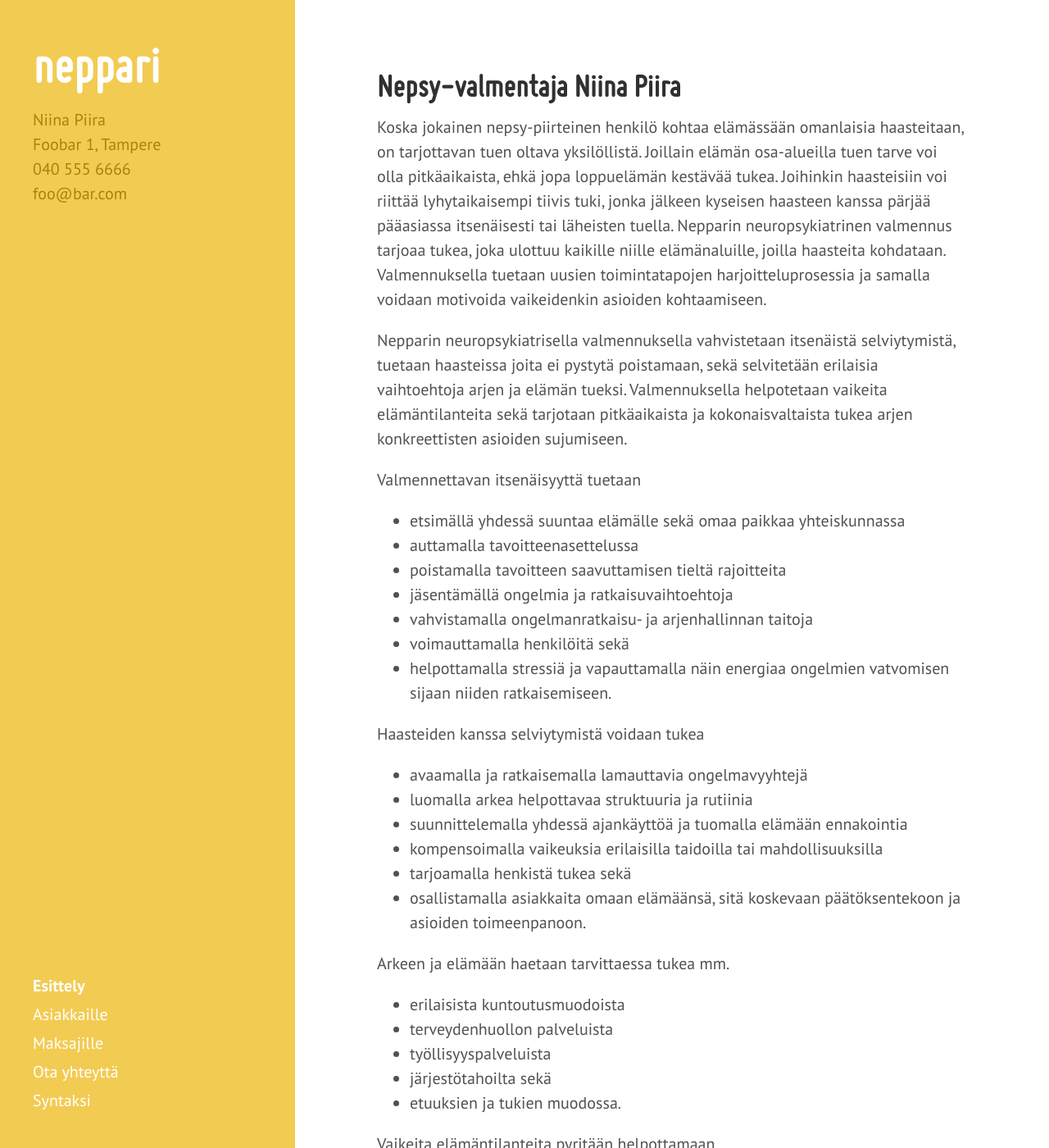
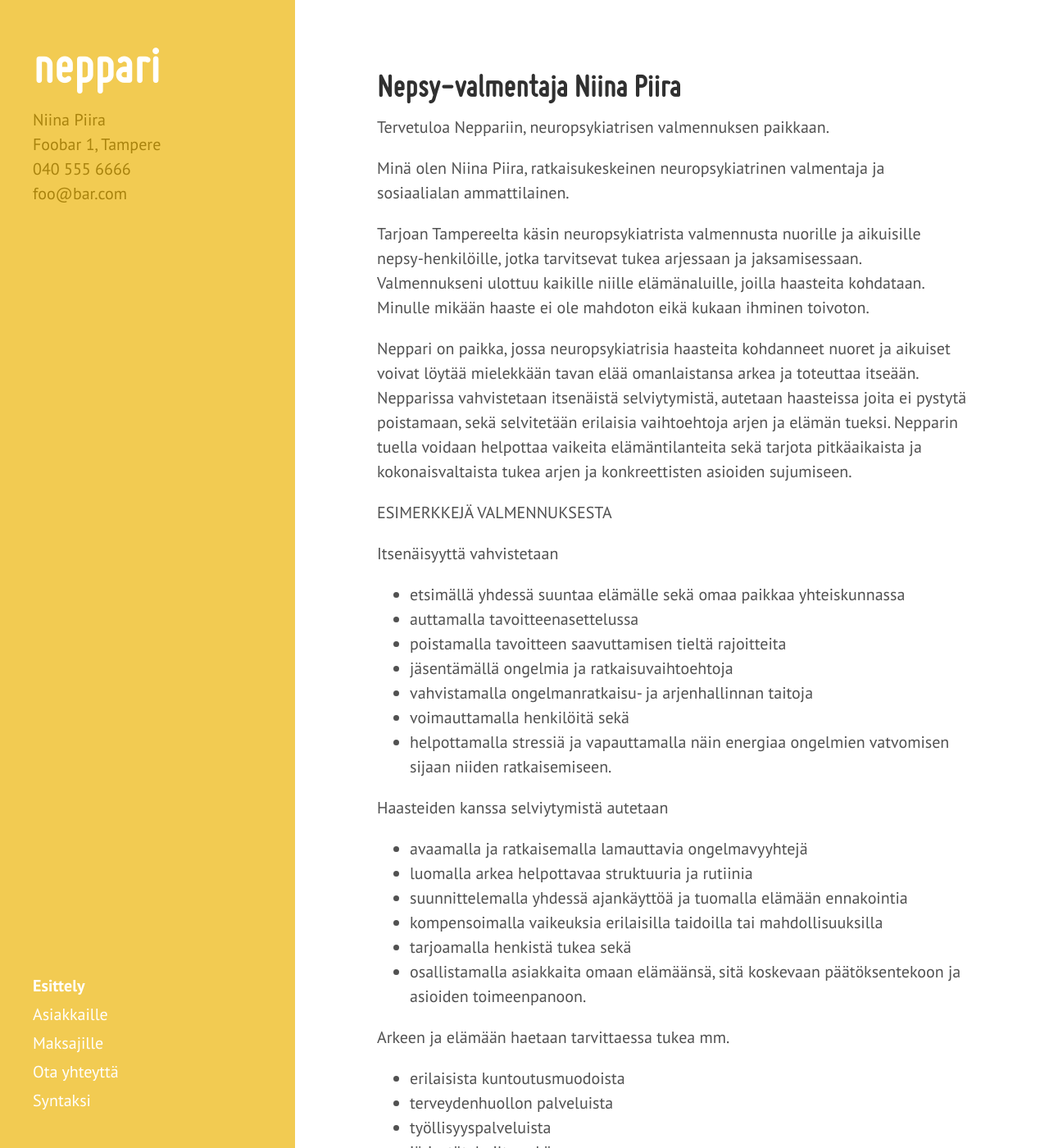
Before and after one commit to niinapiira/neppari.net, a Jekyll site: the page built from index.md, in a window 1280 px wide and 1400 px high. Shown: the whole window at 82% size. Built offline with Jekyll 4.4.1, drawn with Linux system fonts in a browser that asks for light colours; Markdown is read by kramdown in place of the engine named in the settings.

Commit message:
Updated index.md

```diff
--- a/index.md
+++ b/index.md
@@ -1,17 +1,24 @@
 ---
 layout: page
-front-page: true
-title: Nepsy-valmentaja Niina Piira
-link-title: Esittely
-navigation-order: 1
+"front-page": true
+title: "Nepsy-valmentaja Niina Piira"
+"link-title": Esittely
+"navigation-order": 1
+published: true
 ---
 
-Koska jokainen nepsy-piirteinen henkilö kohtaa elämässään omanlaisia haasteitaan, on tarjottavan tuen oltava yksilöllistä. Joillain elämän osa-alueilla tuen tarve voi olla pitkäaikaista, ehkä jopa loppuelämän kestävää tukea. Joihinkin haasteisiin voi riittää lyhytaikaisempi tiivis tuki, jonka jälkeen kyseisen haasteen kanssa pärjää pääasiassa itsenäisesti tai läheisten tuella. Nepparin neuropsykiatrinen valmennus tarjoaa tukea, joka ulottuu kaikille niille elämänaluille, joilla haasteita kohdataan.  Valmennuksella tuetaan uusien toimintatapojen harjoitteluprosessia ja samalla voidaan motivoida vaikeidenkin asioiden kohtaamiseen.
+Tervetuloa Neppariin, neuropsykiatrisen valmennuksen paikkaan.
 
-Nepparin neuropsykiatrisella valmennuksella vahvistetaan itsenäistä selviytymistä, tuetaan haasteissa joita ei pystytä poistamaan, sekä selvitetään erilaisia vaihtoehtoja arjen ja elämän tueksi. Valmennuksella helpotetaan vaikeita elämäntilanteita sekä tarjotaan pitkäaikaista ja kokonaisvaltaista tukea arjen konkreettisten asioiden sujumiseen.
+Minä olen Niina Piira, ratkaisukeskeinen neuropsykiatrinen valmentaja ja sosiaalialan ammattilainen.
 
-Valmennettavan itsenäisyyttä tuetaan
+Tarjoan Tampereelta käsin neuropsykiatrista valmennusta nuorille ja aikuisille nepsy-henkilöille, jotka tarvitsevat tukea arjessaan ja jaksamisessaan. Valmennukseni ulottuu kaikille niille elämänaluille, joilla haasteita kohdataan. Minulle mikään haaste ei ole mahdoton eikä kukaan ihminen toivoton.
 
+Neppari on paikka, jossa neuropsykiatrisia haasteita kohdanneet nuoret ja aikuiset voivat löytää mielekkään tavan elää omanlaistansa arkea ja toteuttaa itseään. Nepparissa vahvistetaan itsenäistä selviytymistä, autetaan haasteissa joita ei pystytä poistamaan, sekä selvitetään erilaisia vaihtoehtoja arjen ja elämän tueksi. Nepparin tuella voidaan helpottaa vaikeita elämäntilanteita sekä tarjota pitkäaikaista ja kokonaisvaltaista tukea arjen ja konkreettisten asioiden sujumiseen.
+
+
+ESIMERKKEJÄ VALMENNUKSESTA
+
+Itsenäisyyttä vahvistetaan
 * etsimällä yhdessä suuntaa elämälle sekä omaa paikkaa yhteiskunnassa
 * auttamalla tavoitteenasettelussa
 * poistamalla tavoitteen saavuttamisen tieltä rajoitteita
@@ -20,8 +27,7 @@ Valmennettavan itsenäisyyttä tuetaan
 * voimauttamalla henkilöitä sekä
 * helpottamalla stressiä ja vapauttamalla näin energiaa ongelmien vatvomisen sijaan niiden ratkaisemiseen.
 
-Haasteiden kanssa selviytymistä voidaan tukea
-
+Haasteiden kanssa selviytymistä autetaan
 * avaamalla ja ratkaisemalla lamauttavia ongelmavyyhtejä
 * luomalla arkea helpottavaa struktuuria ja rutiinia
 * suunnittelemalla yhdessä ajankäyttöä ja tuomalla elämään ennakointia
@@ -30,7 +36,6 @@ Haasteiden kanssa selviytymistä voidaan tukea
 * osallistamalla asiakkaita omaan elämäänsä, sitä koskevaan päätöksentekoon ja asioiden toimeenpanoon.
 
 Arkeen ja elämään haetaan tarvittaessa tukea mm.
-
 * erilaisista kuntoutusmuodoista
 * terveydenhuollon palveluista
 * työllisyyspalveluista
@@ -38,7 +43,6 @@ Arkeen ja elämään haetaan tarvittaessa tukea mm.
 * etuuksien ja tukien muodossa.
 
 Vaikeita elämäntilanteita pyritään helpottamaan
-
 * henkisellä ja terapeuttisella tuella
 * verkostoitumalla ja yhteistyöllä
 * palveluohjauksella eli palveluiden ja tukien koordinoinnilla
```
